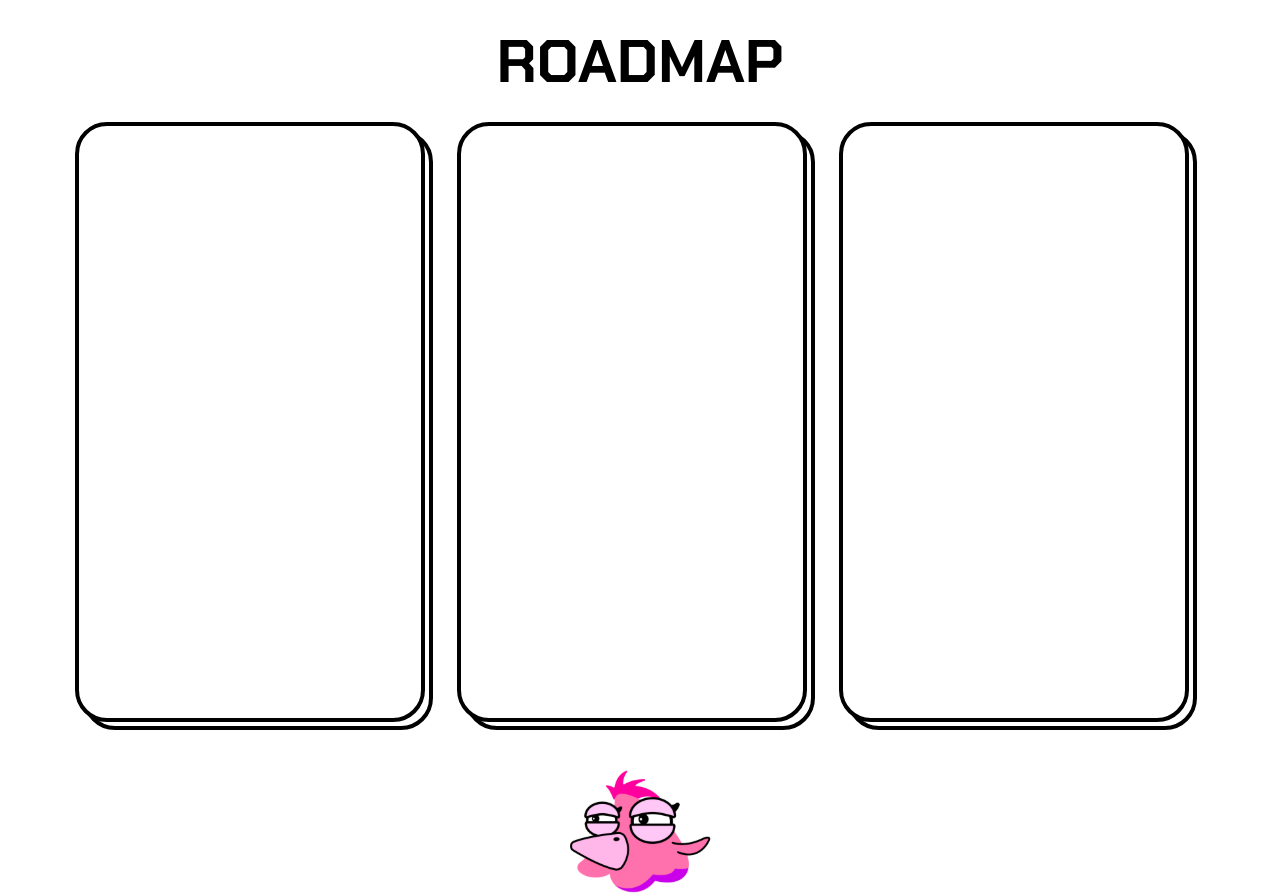
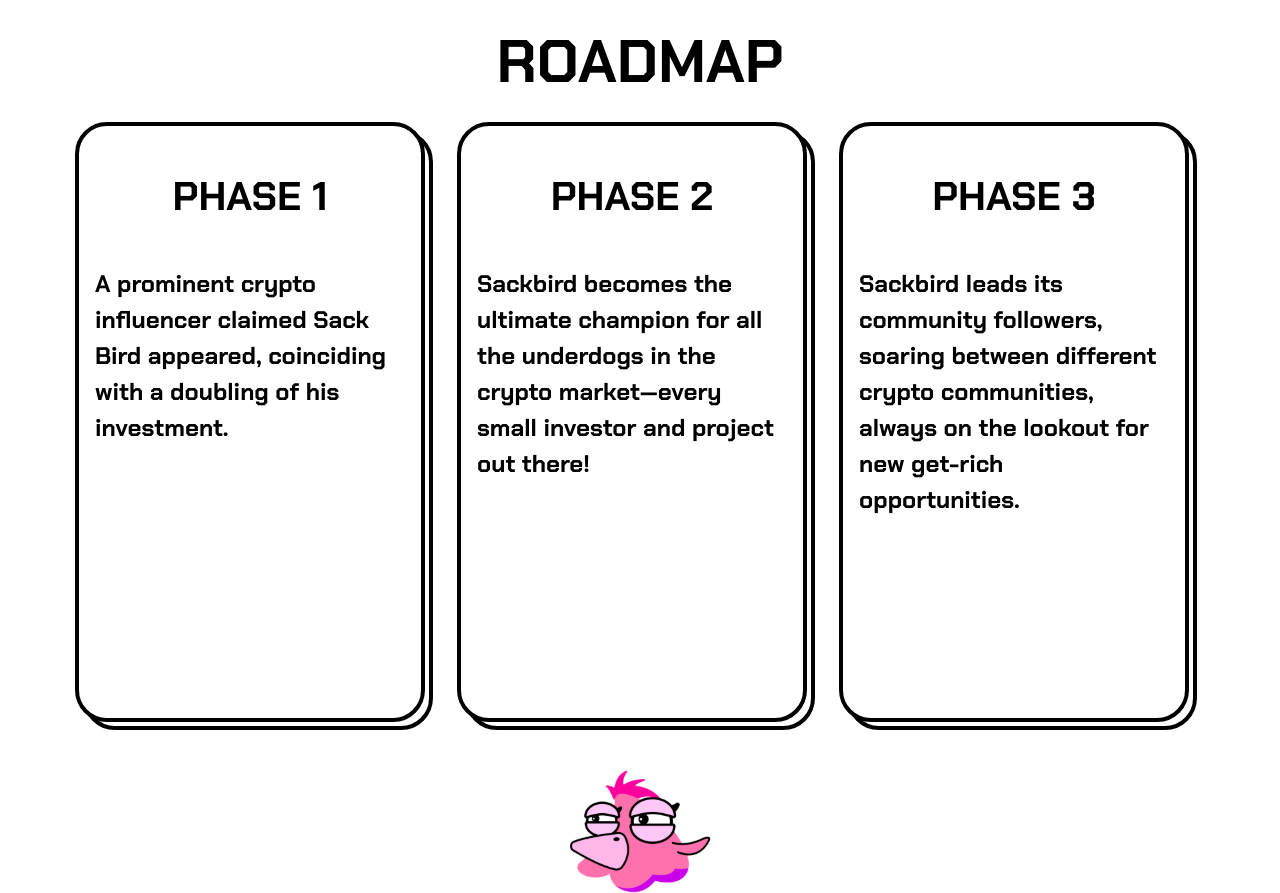
Before and after one commit to tanagerdigital/sackbird, a Next.js app: page / in a window 1280 px wide. Shown: the part 2620-3513 px from the top of the page. Built offline with nearby package versions, Linux system fonts and the light colour scheme.

Commit message:
feat: add telegram/twitter redirect; add roadmap phase contents

```diff
--- a/components/NavigationHeader.tsx
+++ b/components/NavigationHeader.tsx
@@ -42,10 +42,20 @@ const NavigationHeader = () => {
             </div>
           </div>
           <div className='flex justify-start items-center gap-16 flex-row-reverse mr-16'>
-            <div className='w-9 h-9 bg-[#D9D9D9] rounded-full cursor-pointer'>
+            <div
+              className='w-9 h-9 bg-[#D9D9D9] rounded-full cursor-pointer'
+              onClick={() =>
+                (window.location.href = "https://twitter.com/BurnTheBird2001")
+              }
+            >
               <img src='/telegram.png' alt='telegram' width={36} height={36} />
             </div>
-            <div className='w-9 h-9 bg-[#D9D9D9] rounded-full cursor-pointer'>
+            <div
+              className='w-9 h-9 bg-[#D9D9D9] rounded-full cursor-pointer'
+              onClick={() =>
+                (window.location.href = "https://t.me/burnthebird")
+              }
+            >
               <img src='/twitter.svg' alt='telegram' width={36} height={36} />
             </div>
             <div className='cursor-pointer'>Buy Sack</div>
--- a/components/PhaseCard.tsx
+++ b/components/PhaseCard.tsx
@@ -6,8 +6,13 @@ type PhaseCardProps = {
 export default function PhaseCard({ props }: { props: PhaseCardProps }) {
   return (
     <div className='w-[350px] h-[600px] border-[4px] border-black rounded-[32px] bg-white'>
-      <div className='relative right-3 bottom-3 w-[350px] h-[600px] border-[4px] border-black rounded-[32px] bg-white'>
-        {props.children}
+      <div className='relative right-3 bottom-3 w-[350px] h-[600px] border-[4px] border-black rounded-[32px] bg-white flex flex-col justify-start items-center'>
+        <div className='font-chakraPetch font-bold text-black text-[40px] mt-10'>
+          {props.title}
+        </div>
+        <div className='font-chakraPetch font-bold text-black text-[24px] mt-10 px-4'>
+          {props.children}
+        </div>
       </div>
     </div>
   );
--- a/components/RoadMap.tsx
+++ b/components/RoadMap.tsx
@@ -14,19 +14,37 @@ const RoadMap = () => {
         <PhaseCard
           props={{
             title: "PHASE 1",
-            children: undefined,
+            children: (
+              <div>
+                {
+                  "A prominent crypto influencer claimed Sack Bird appeared, coinciding with a doubling of his investment."
+                }
+              </div>
+            ),
           }}
         />
         <PhaseCard
           props={{
             title: "PHASE 2",
-            children: undefined,
+            children: (
+              <div>
+                {
+                  "Sackbird becomes the ultimate champion for all the underdogs in the crypto market—every small investor and project out there!"
+                }
+              </div>
+            ),
           }}
         />
         <PhaseCard
           props={{
             title: "PHASE 3",
-            children: undefined,
+            children: (
+              <div>
+                {
+                  "Sackbird leads its community followers, soaring between different crypto communities, always on the lookout for new get-rich opportunities."
+                }
+              </div>
+            ),
           }}
         />
       </div>
```
